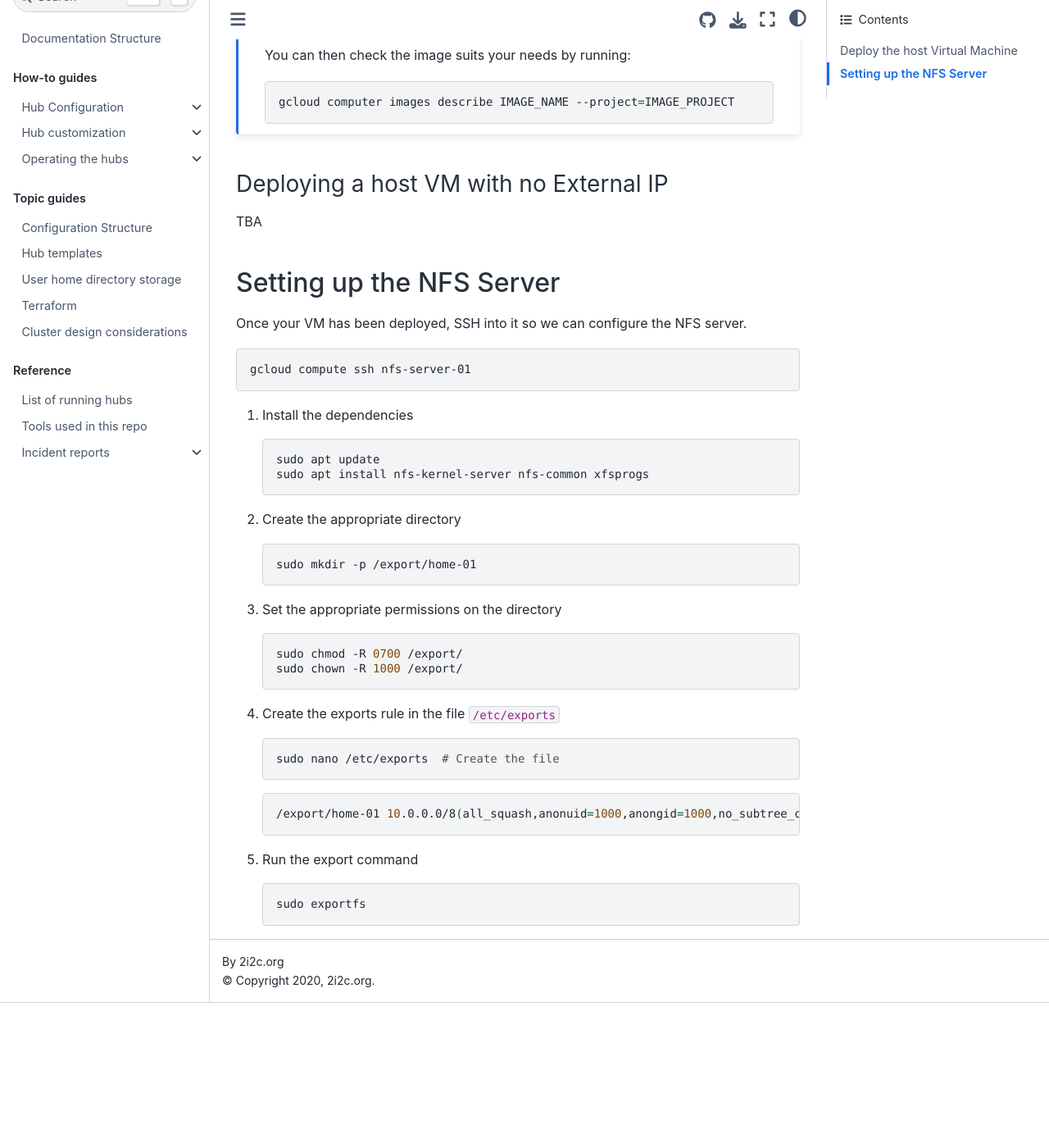
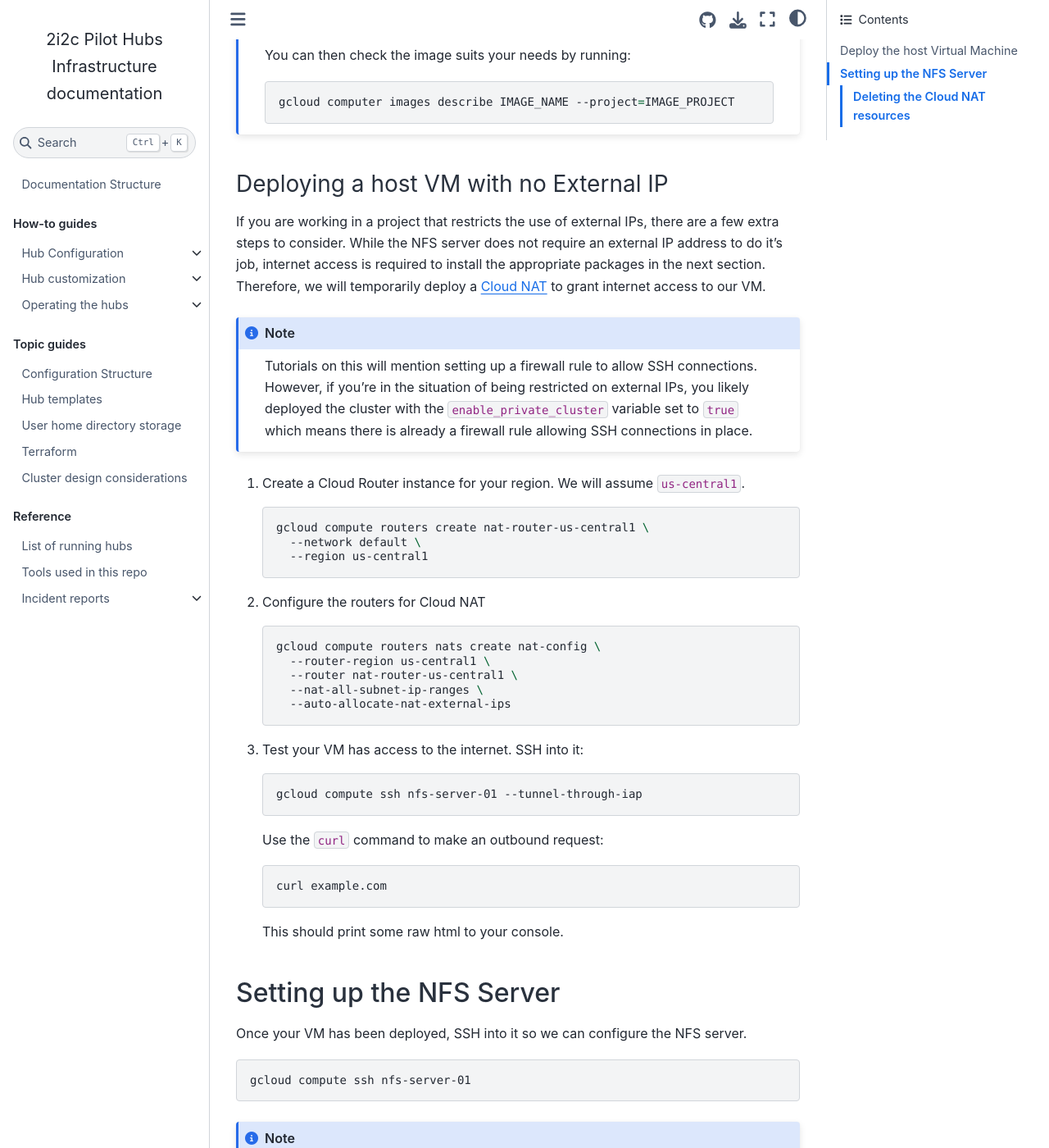
Before and after one commit to 2i2c-org/infrastructure, a Sphinx documentation site: the page built from docs/howto/operate/manual-nfs-setup.md, in a window 1280 px wide and 1400 px high, scrolled down 732 px. Shown: the whole window at 82% size. Built offline with Sphinx 7.4.7 and the Sphinx Book theme 1.1.4, drawn with Linux system fonts in a browser that asks for light colours; pages that are not in the unit, such as notebooks, are missing from menus; the version number could not be read and is left out; before the commit the page ends 1955 px from its top, so only the background shows below that; some of the changed text lies outside the part shown.

Commit message:
Add extra steps to take when working without an external IP

````diff
--- a/docs/howto/operate/manual-nfs-setup.md
+++ b/docs/howto/operate/manual-nfs-setup.md
@@ -35,7 +35,48 @@ gcloud computer images describe IMAGE_NAME --project=IMAGE_PROJECT
 
 ### Deploying a host VM with no External IP
 
-TBA
+If you are working in a project that restricts the use of external IPs, there are a few extra steps to consider.
+While the NFS server does not require an external IP address to do it's job, internet access is required to install the appropriate packages in the next section.
+Therefore, we will temporarily deploy a [Cloud NAT](https://cloud.google.com/nat/docs) to grant internet access to our VM.
+
+```{note}
+Tutorials on this will mention setting up a firewall rule to allow SSH connections.
+However, if you're in the situation of being restricted on external IPs, you likely deployed the cluster with the `enable_private_cluster` variable set to `true` which means there is already a firewall rule allowing SSH connections in place.
+```
+
+1. Create a Cloud Router instance for your region.
+   We will assume `us-central1`.
+
+   ```bash
+   gcloud compute routers create nat-router-us-central1 \
+     --network default \
+     --region us-central1
+   ```
+
+2. Configure the routers for Cloud NAT
+
+   ```bash
+   gcloud compute routers nats create nat-config \
+     --router-region us-central1 \
+     --router nat-router-us-central1 \
+     --nat-all-subnet-ip-ranges \
+     --auto-allocate-nat-external-ips
+   ```
+
+3. Test your VM has access to the internet.
+   SSH into it:
+
+   ```bash
+   gcloud compute ssh nfs-server-01 --tunnel-through-iap
+   ```
+
+   Use the `curl` command to make an outbound request:
+
+   ```bash
+   curl example.com
+   ```
+
+   This should print some raw html to your console.
 
 ## Setting up the NFS Server
 
@@ -43,6 +84,10 @@ Once your VM has been deployed, SSH into it so we can configure the NFS server.
 
 ```bash
 gcloud compute ssh nfs-server-01
+```
+
+```{note}
+Don't forget to add the `--tunnel-through-iap` flag if you deployed the VM **without** an external IP!
 ```
 
 1. Install the dependencies
@@ -80,3 +125,14 @@ gcloud compute ssh nfs-server-01
    ```bash
    sudo exportfs
    ```
+
+### Deleting the Cloud NAT resources
+
+Once the NFS server is configured, the Cloud NAT resources can be deleted.
+
+```bash
+gcloud compute routers nats delete nat-config \
+  --router nat-router-us-central1
+
+gcloud compute routers delete nat-router-us-central1
+```
````
